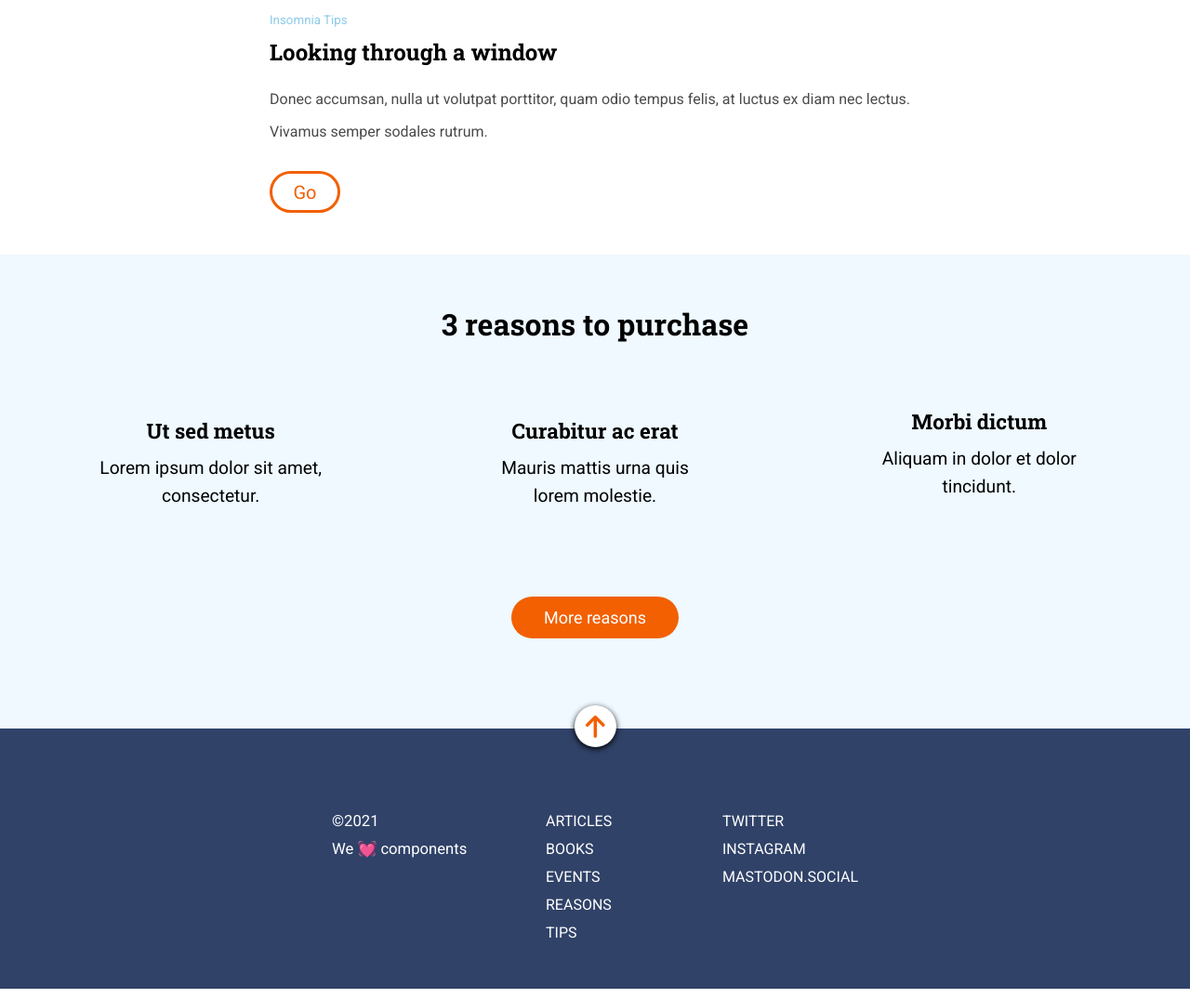
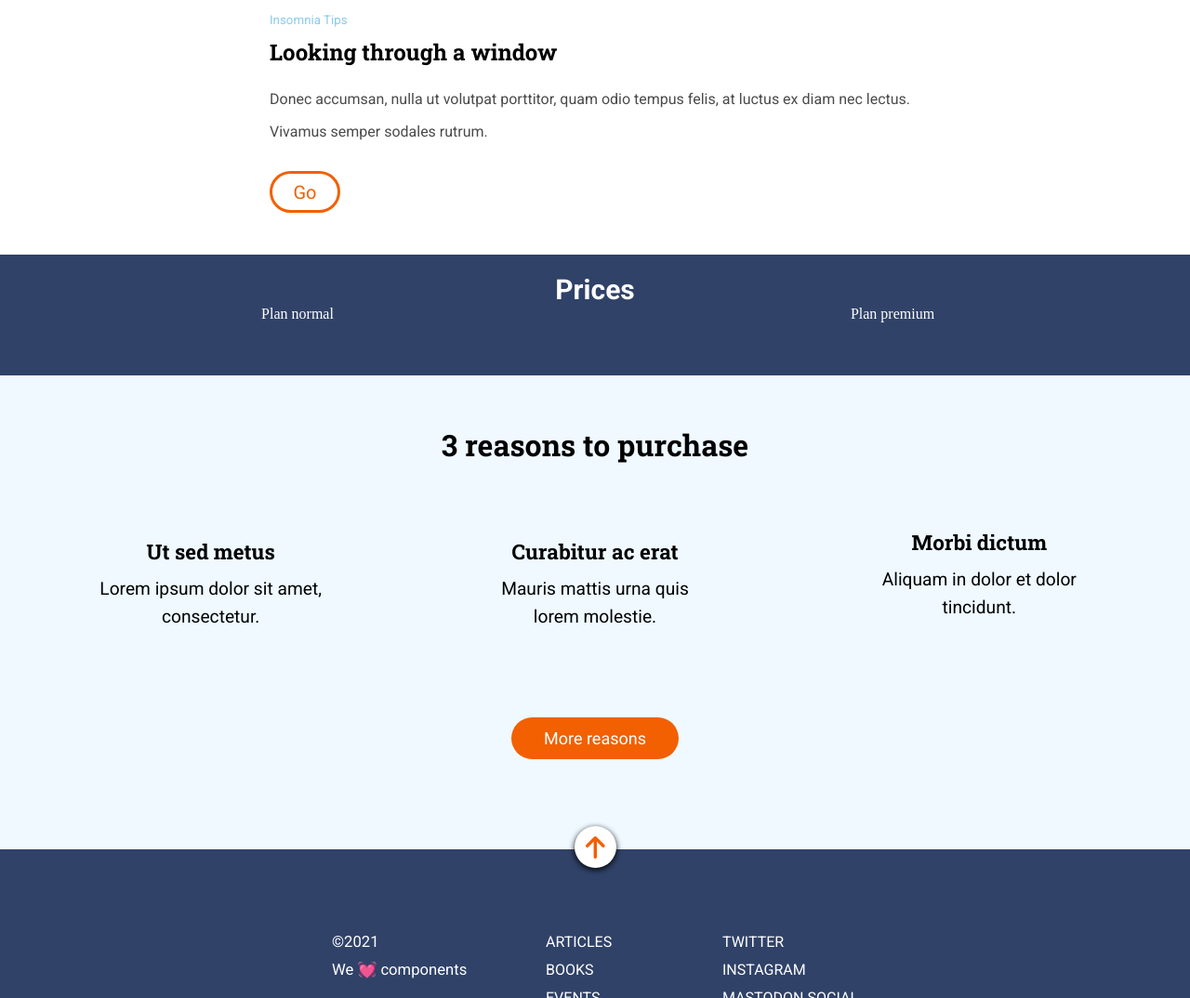
Before and after one commit to Adalab/modulo-1-evaluacion-final-aliciaggz, a website: page src/html/index.html in a window 1280 px wide. Shown: the part 827-1901 px from the top of the page at 93% size. Drawn offline with nearby package versions, Linux system fonts and the light colour scheme; files that its build step writes are made by us from their sources; files whose address does not match are found by name.

Commit message:
new-section

```diff
--- a/src/html/partials/main.html
+++ b/src/html/partials/main.html
@@ -17,6 +17,14 @@
             </button>
 
         </article>
+
+    </section>
+
+    <section class="main_new-section">
+
+        <h2 class="new-section--title">Prices</h2>
+        <p class="newsection-subtitle--normal">Plan normal</p>
+        <p class="newsection-subtitle--premium">Plan premium</p>
 
     </section>
 
--- a/src/scss/layout/_page.scss
+++ b/src/scss/layout/_page.scss
@@ -20,6 +20,7 @@
       }
 
       .article-title {
+        // text-transform: capitalize;
         font-family: $fontRobotoSlab;
         width: 250px;
         margin-bottom: 15px;
@@ -85,6 +86,7 @@
 
     &--title {
       text-align: center;
+      // text-transform: capitalize;
       grid-row: 1;
       padding-top: 30px;
       font-family: $fontRobotoSlab;
@@ -172,4 +174,58 @@
       }
     }
   }
+
+  &_new-section {
+    width: 100%;
+    background-color: $colorDarkBlue;
+    color: white;
+    display: grid;
+    grid-template-columns: 1fr;
+    grid-template-rows: 1fr 1fr 1fr;
+    align-self: center;
+    justify-items: center;
+    row-gap: 30px;
+    padding-bottom: 40px;
+    padding-top: 20px;
+
+    @media all and (min-width: 768px) {
+      grid-template-columns: 1fr 1fr;
+      grid-template-rows: 1fr 1fr;
+      row-gap: 0px;
+    }
+  }
+
+  .new-section--title {
+    font-family: $fontRobotoReg;
+    font-size: 30px;
+    grid-column: 1;
+
+    @media all and (min-width: 768px) {
+      grid-column: 1/4;
+    }
+  }
+
+  .newsection-subtitle {
+    font-family: $fontRobotoReg;
+
+    &--normal {
+      grid-column: 1;
+      grid-row: 2;
+
+      @media all and (min-width: 768px) {
+        grid-column: 1/2;
+        grid-row: 2/3;
+      }
+    }
+
+    &--premium {
+      grid-column: 1;
+      grid-row: 3;
+
+      @media all and (min-width: 768px) {
+        grid-column: 2/3;
+        grid-row: 2/3;
+      }
+    }
+  }
 }
```
Also changed, not shown: src/html/partials/header.html (+1 -1 lines).
